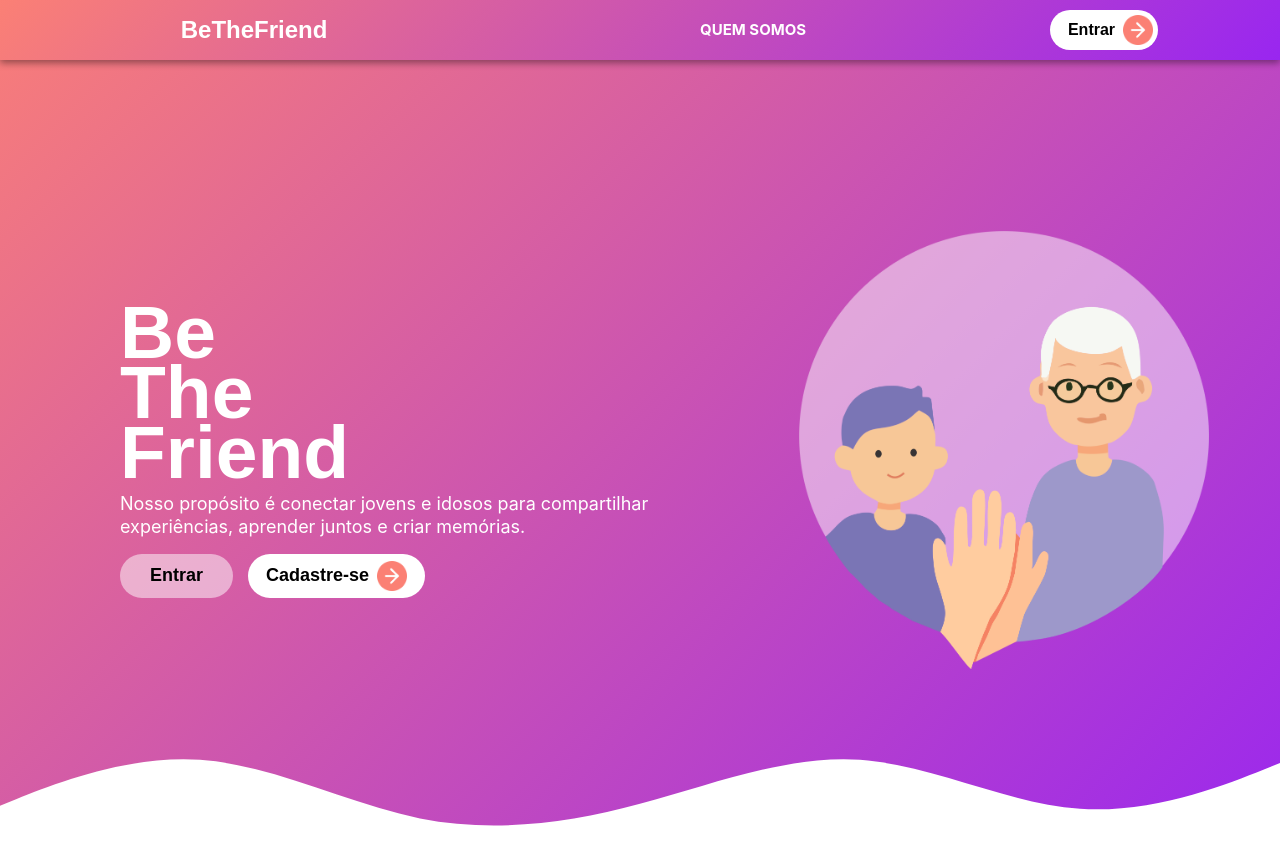
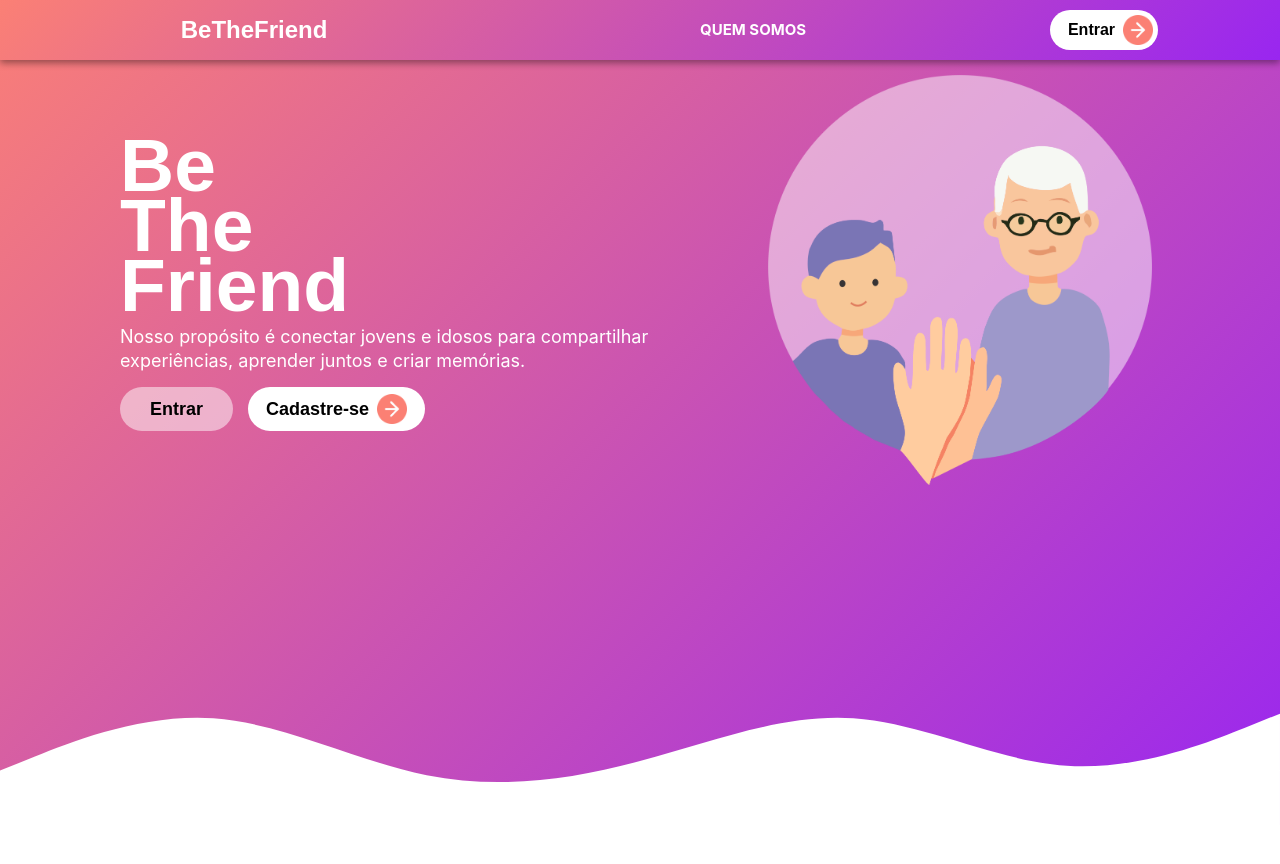
Before and after one commit to Glauber-Developer/BeTheFriend, a React (Vite) app in the folder bethefriend-front/: page / in a window 1280 px wide. Shown: the top 864 px of the page. After the commit the page ends 833 px from the top, so only its background shows below. Built offline with nearby package versions, Linux system fonts and the light colour scheme.

Commit message:
feat (homepage) : add css configurations #15

```diff
--- a/bethefriend-front/src/views/Home/Home.css
+++ b/bethefriend-front/src/views/Home/Home.css
@@ -2,24 +2,24 @@
   margin: 0;
   padding: 0;
 }
-.header {
+.hero {
   background: linear-gradient(135deg, #fb8075, #9926f0);
   color: white;
-  padding: 50px 20px;
+  padding: 0px 0px 50px;
   position: relative;
   width: 100vw;
  height: 100vh;
 
 }
-.header-content {
+.hero-content {
   display: flex;
   justify-content: space-between;
   align-items: center;
-  margin-top: 60px;
+  padding: 100px 0px 0px 0px;
 }
 
 /* Parte Esquerda */
-.header-left {
+.hero-left {
   max-width: 50%;
   margin-left: 120px;
 }
@@ -97,11 +97,14 @@
 
 
 /* Parte Direita */
-.header-right {
+.hero-right {
   width: 40%;
   height: 40%;
 }
-
+.heroimage {
+  width: 75%;
+  height: 75%;
+}
 /* ----- Wave Container ----- */
 .wave-container {
   position: absolute;
--- a/bethefriend-front/src/views/Home/Home.tsx
+++ b/bethefriend-front/src/views/Home/Home.tsx
@@ -20,10 +20,10 @@ const HomeView: React.FC = () => {
               <MenuBar></MenuBar>
             </div>
           {/* HERO SECTION */}
-            <main className="header">
-              <div className="header-content">
+            <main className="hero">
+              <div className="hero-content">
                 {/* LEFT */}
-                <div className="header-left">
+                <div className="hero-left">
                   <h1 className="title">
                     Be <br />
                     The <br />
@@ -41,8 +41,8 @@ const HomeView: React.FC = () => {
                   </div>
                 </div>
                 {/* RIGHT */}
-                  <div className="header-right">
-                    <img src={logoimage} alt="Conexão entre gerações" className="image"/>
+                  <div className="hero-right">
+                    <img src={logoimage} alt="Conexão entre gerações" className="heroimage"/>
                   </div>
                 </div>
                 <div className="wave-container">
```
